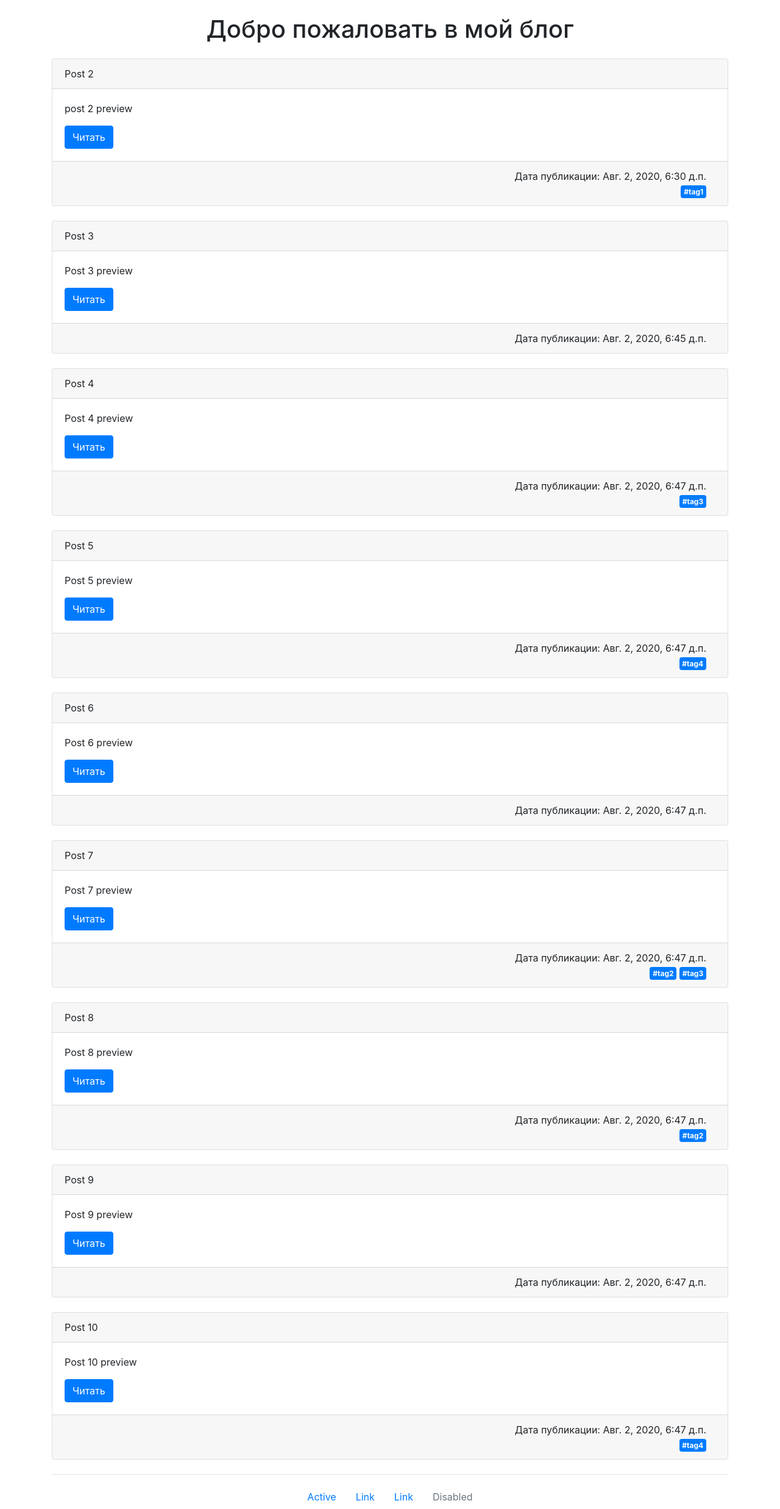
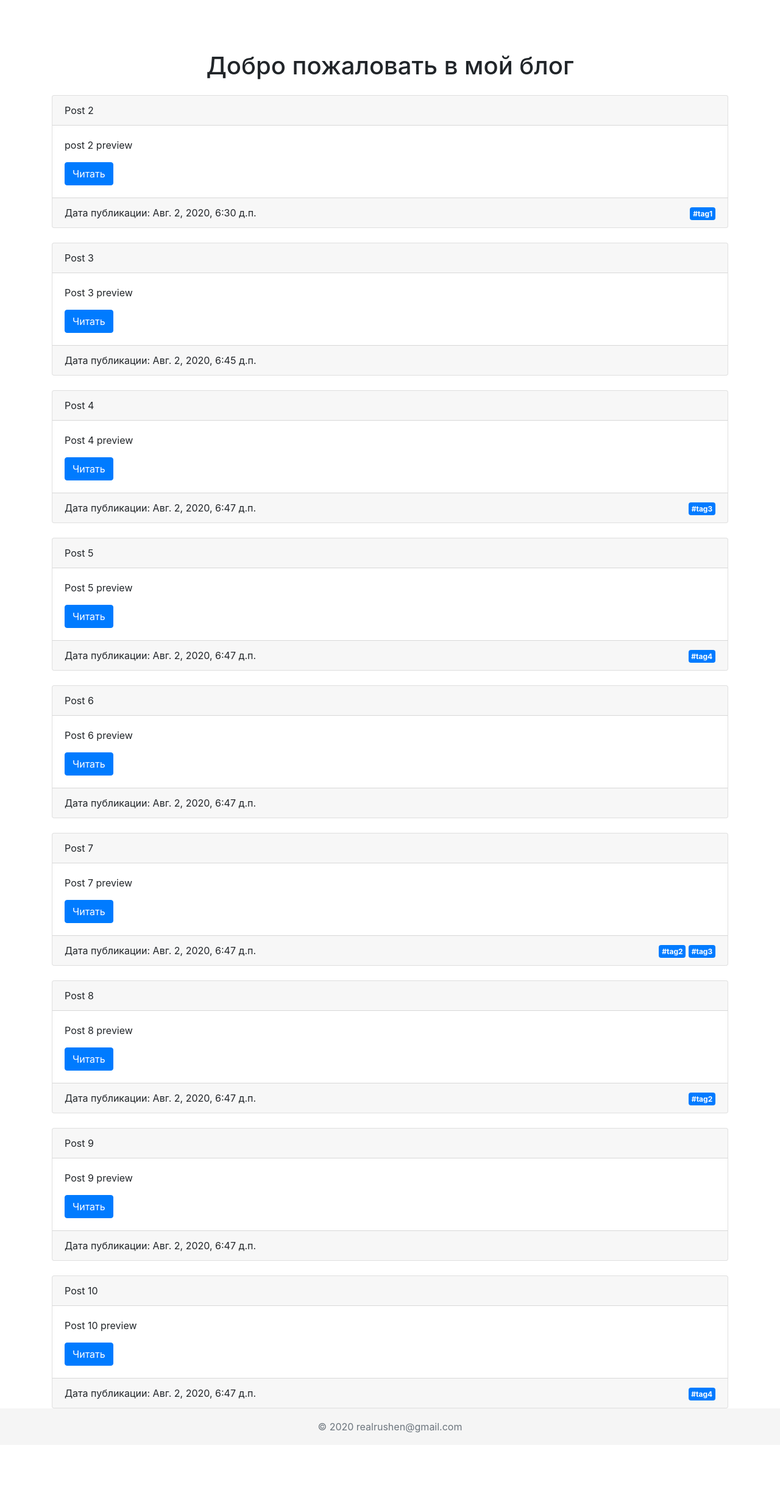
Before and after one commit to realrushen/PersonalBlog, a Django app: page / in a window 1280 px wide. Shown: the part 56-2531 px from the top of the page at 61% size. After the commit the page ends 2406 px from the top, so only its background shows below. Run offline with Django 3.2, Linux system fonts and the light colour scheme; data comes from the database, SQL or seed files in the repository; some libraries are stand-ins or nearby versions.

Commit message:
changed footer

```diff
--- a/PersonalBlog/settings.py
+++ b/PersonalBlog/settings.py
@@ -106,7 +106,7 @@ AUTH_PASSWORD_VALIDATORS = [
 # Internationalization
 # https://docs.djangoproject.com/en/3.0/topics/i18n/
 
-LANGUAGE_CODE = 'ru-ru'
+LANGUAGE_CODE = 'ru-RU'
 
 TIME_ZONE = 'UTC'
 
@@ -121,3 +121,6 @@ USE_TZ = True
 # https://docs.djangoproject.com/en/3.0/howto/static-files/
 
 STATIC_URL = '/static/'
+STATICFILES_DIRS = [
+    os.path.join(BASE_DIR, 'static')
+]
--- /dev/null
+++ b/static/css/custom.css
@@ -0,0 +1,38 @@
+/* Sticky footer styles
+-------------------------------------------------- */
+html {
+  position: relative;
+  min-height: 100%;
+}
+body {
+  /* Margin bottom by footer height */
+  margin-bottom: 60px;
+}
+.footer {
+  position: absolute;
+  bottom: 0;
+  width: 100%;
+  /* Set the fixed height of the footer here */
+  height: 60px;
+  line-height: 60px; /* Vertically center the text there */
+  background-color: #f5f5f5;
+  text-align: center;
+}
+
+
+/* Custom page CSS
+-------------------------------------------------- */
+/* Not required for template or sticky footer method. */
+
+body > .container {
+  padding: 60px 15px 0;
+}
+
+.footer > .container {
+  padding-right: 15px;
+  padding-left: 15px;
+}
+
+code {
+  font-size: 80%;
+}
--- a/templates/blog/base.html
+++ b/templates/blog/base.html
@@ -1,3 +1,4 @@
+{% load static %}
 <!DOCTYPE html>
 <html lang="ru">
 <head>
@@ -8,6 +9,7 @@
         <link rel="stylesheet" href="https://stackpath.bootstrapcdn.com/bootstrap/4.5.0/css/bootstrap.min.css"
               integrity="sha384-9aIt2nRpC12Uk9gS9baDl411NQApFmC26EwAOH8WgZl5MYYxFfc+NcPb1dKGj7Sk"
               crossorigin="anonymous">
+        <link rel="stylesheet" href="{% static 'css/custom.css' %}">
     {% endblock %}
 </head>
 <body>
@@ -26,12 +28,12 @@
         Здесь должен быть контент
     {% endblock %}
 
-    {% block footer %}
+
+</div>
+
+{% block footer %}
         {% include 'blog/footer.html' %}
     {% endblock %}
-</div>
-
-
 
 {% block scripts %}
     <script src="https://code.jquery.com/jquery-3.5.1.slim.min.js"
--- a/templates/blog/card.html
+++ b/templates/blog/card.html
@@ -4,22 +4,18 @@
     </div>
     <div class="card-body">
         <p class="card-text">{{ post.preview_text }}</p>
-        <div class="d-inline text-right"><a href="{% url 'post_details_url' slug=post.slug %}" class="btn btn-primary">Читать</a></div>
+        <div class="d-inline text-right"><a href="{% url 'post_details_url' slug=post.slug %}" class="btn btn-primary">Читать</a>
+        </div>
     </div>
     <div class="card-footer">
-
         <div class="row">
-            <div class="col">
-                <div class="col">
-                    <div class="text-right">Дата публикации: {{ post.created }}</div>
-                </div>
-                <div class="col text-right">
-                    {% for tag in post.tags.all %}
-                        <a href="{% url 'tag_posts_page_url' slug=tag.slug %}"
-                           class="badge badge-primary d-inline">#{{ tag.name|lower }}</a>
-                    {% endfor %}
-                </div>
-            </div>
+        <div class="col-6">Дата публикации: {{ post.created }}</div>
+        <div class="col-6 text-right">
+        {% for tag in post.tags.all %}
+            <a href="{% url 'tag_posts_page_url' slug=tag.slug %}"
+               class="badge badge-primary d-inline">#{{ tag.name|lower }}</a>
+        {% endfor %}
+        </div>
         </div>
     </div>
 </div>
--- a/templates/blog/footer.html
+++ b/templates/blog/footer.html
@@ -1,17 +1,5 @@
-<footer>
-    <hr>
-    <ul class="nav justify-content-center">
-        <li class="nav-item">
-            <a class="nav-link active" href="#">Active</a>
-        </li>
-        <li class="nav-item">
-            <a class="nav-link" href="#">Link</a>
-        </li>
-        <li class="nav-item">
-            <a class="nav-link" href="#">Link</a>
-        </li>
-        <li class="nav-item">
-            <a class="nav-link disabled" href="#" tabindex="-1" aria-disabled="true">Disabled</a>
-        </li>
-    </ul>
-</footer>
+<footer class="footer">
+      <div class="container">
+        <span class="text-muted align-center">© {% now 'Y' %} realrushen@gmail.com</span>
+      </div>
+    </footer>
```
